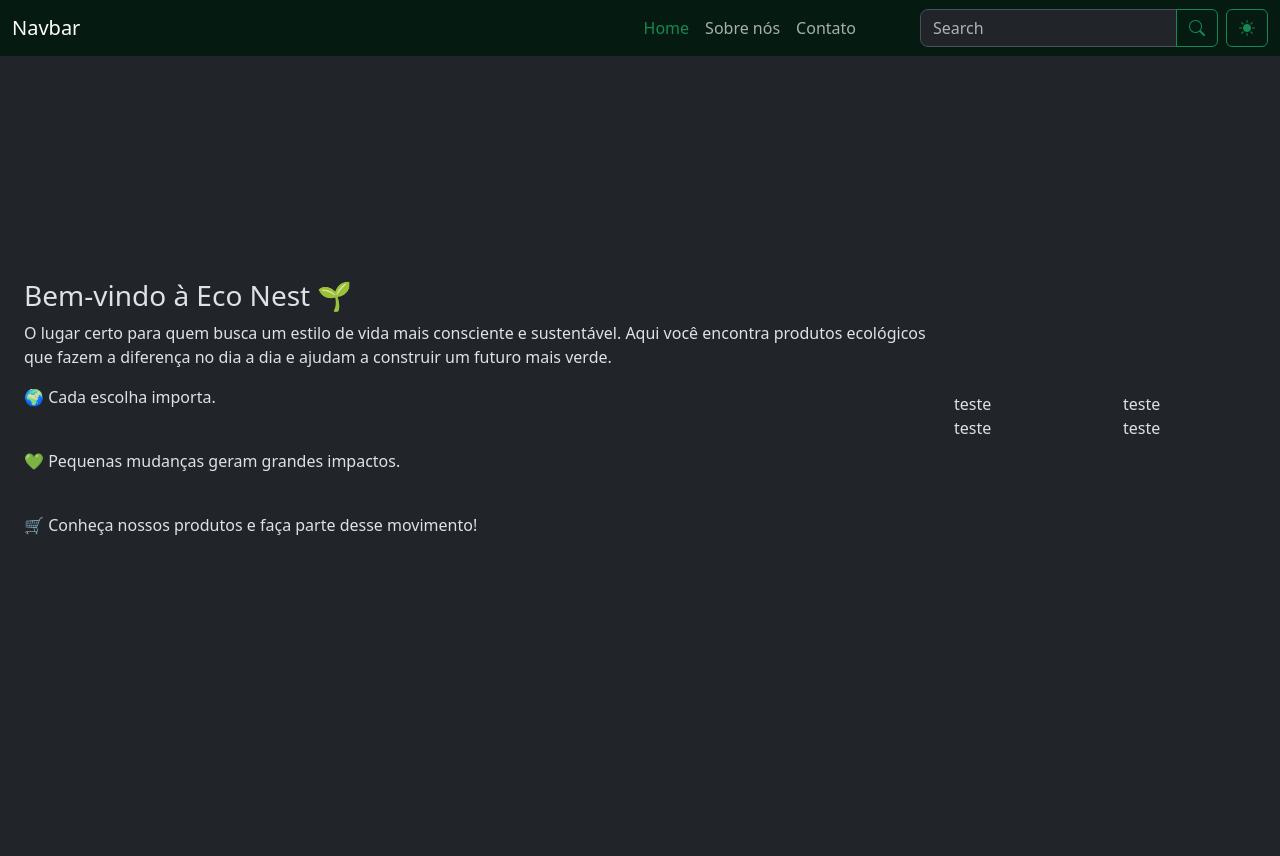
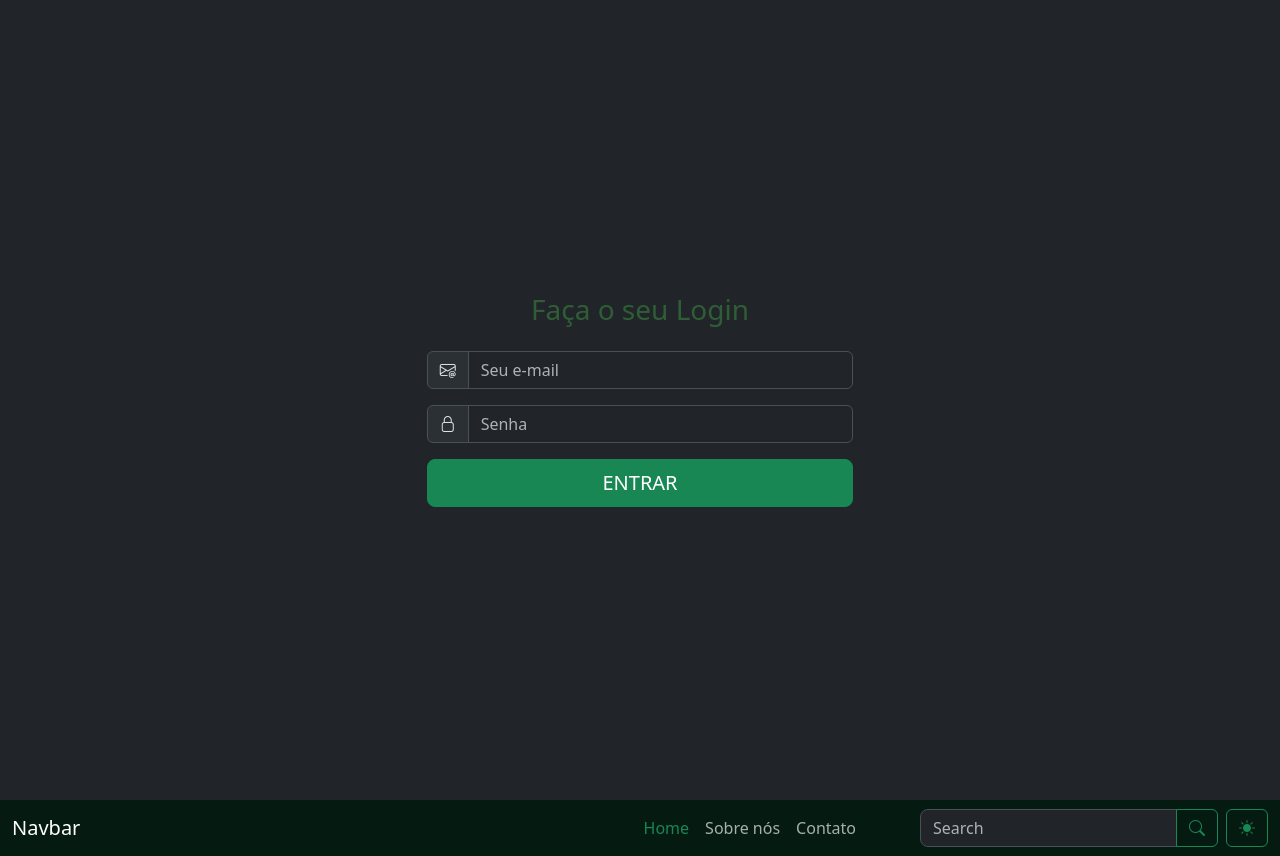
Before and after one commit to Econest-Ecologic/Front-end, a React (Vite) app in the folder Eco-nest/: page / in a window 1280 px wide. Before the commit the page ends 800 px from the top, so only its background shows below. Built offline with nearby package versions, Linux system fonts and the light colour scheme.

Commit message:
inicio da tela login

```diff
--- a/Eco-nest/src/App.jsx
+++ b/Eco-nest/src/App.jsx
@@ -1,41 +1,12 @@
 import { Navbar } from "./componente/Navbar"
+import { FormLogin } from "./componente/FormLogin";
 import './App.css'
  function App() {
 
     return (
         <>
-            <Navbar />
-            <main className="container-fluid d-flex justify-content-center align-items-center" id="container-home">
-
-                <div className="container-sm flex-wrap w-75">
-                    <h3>Bem-vindo à Eco Nest 🌱</h3>
-                    <p>O lugar certo para quem busca um estilo de vida mais consciente e sustentável.
-                        Aqui você encontra produtos ecológicos que fazem a diferença no dia a dia e ajudam a construir um futuro mais verde.
-                    </p>
-                    <p>
-                        🌍 Cada escolha importa.
-                    </p>
-                    <br />
-                    <p>
-                        💚 Pequenas mudanças geram grandes impactos.
-                    </p>
-                    <br />
-                    <p>🛒 Conheça nossos produtos e faça parte desse movimento!
-                    </p>
-                </div>
-                <div className="contaner-sm w-25">
-
-                    <div className="row">
-                        <div className="col">teste</div>
-                        <div className="col">teste</div>
-                    </div>
-                    <div className="row">
-                        <div className="col">teste</div>
-                        <div className="col">teste</div>
-                    </div>
-                </div>
-
-            </main>
+    <FormLogin></FormLogin>
+    <Navbar></Navbar>
         </>
     )
 }
--- a/Eco-nest/src/componente/FormLogin.jsx
+++ b/Eco-nest/src/componente/FormLogin.jsx
@@ -1,5 +1,35 @@
-export function FormLogin(){
-    return <>
-    <h1>login</h1>
-    </>
+export function FormLogin() {
+
+   const verdeTema = '#2F5E36';
+
+       const estiloBorda = {
+        border: `1px solid ${verdeTema}`,
+        borderRadius: '5px',
+        overflow: 'hidden',
+    };
+
+  return <>
+
+
+   <div class="d-flex justify-content-center align-items-center min-vh-100 ">
+    <div class="col-md-4">
+
+        <h3 className="text-center mb-4" style={{color:verdeTema}}> Faça o seu Login </h3>
+
+        <form>
+            <div class="input-group mb-3 input-login-custom">
+                <span class="input-group-text"><i class="bi bi-envelope-at"></i></span>
+                <input type="email" class="form-control" placeholder="Seu e-mail" required />
+            </div>
+
+            <div class="input-group mb-3 input-login-custom">
+                <span class="input-group-text"><i class="bi bi-lock"></i></span>
+                <input type="password" class="form-control" id="exampleInputPassword1" placeholder="Senha" required />
+            </div>
+
+            <button type="submit" class="btn btn-lg btn-success w-100">ENTRAR</button>
+        </form>
+    </div>
+</div>
+  </>
 }
```
